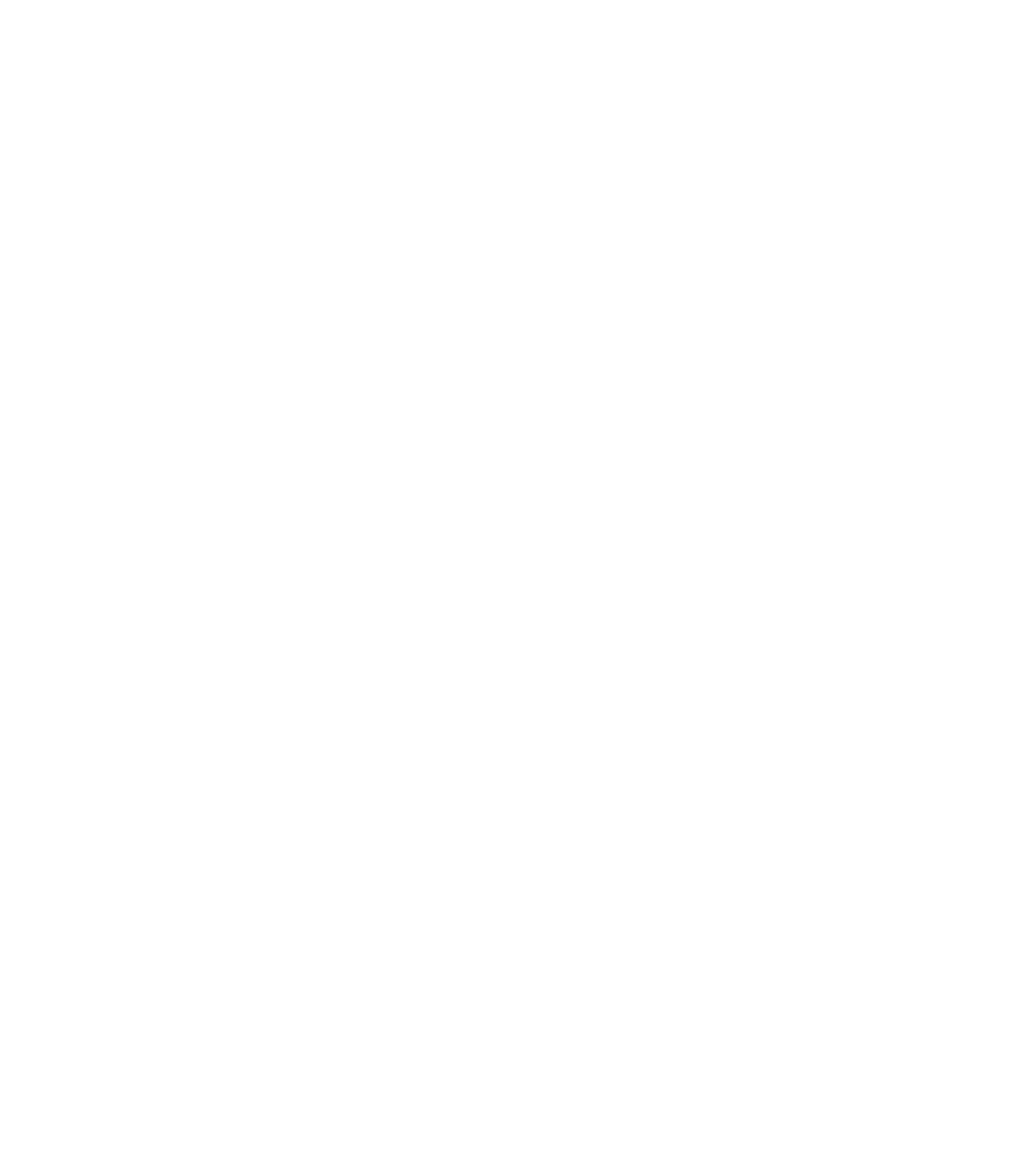
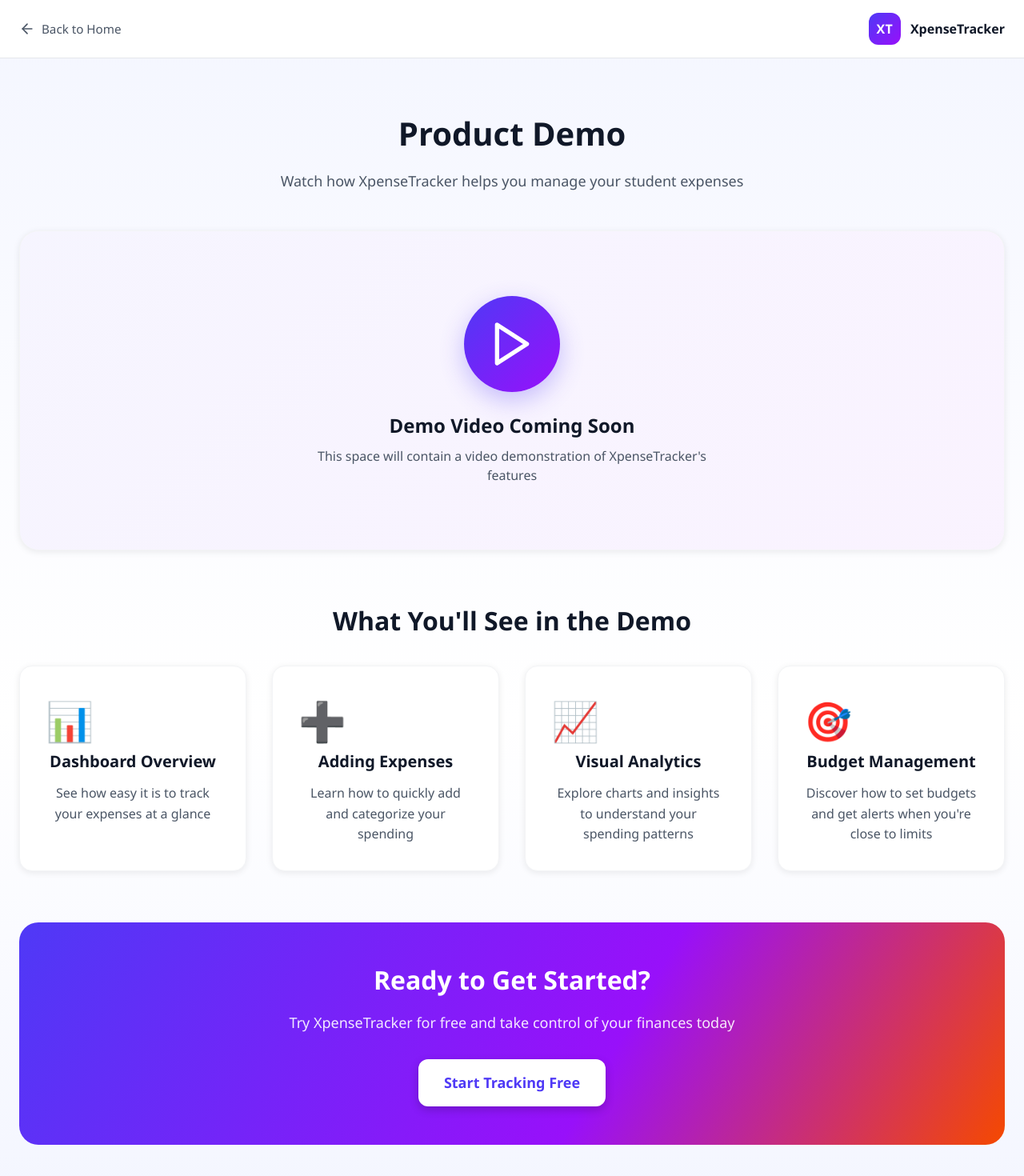
Before and after one commit to nhcrew/landing-page, a React (Vite) app: page /demo in a window 1280 px wide. Before the commit this address had no page. Shown: the top 1470 px of the page at 80% size. Before the commit the page ends 800 px from the top, so only its background shows below. Built offline with nearby package versions, Linux system fonts and the light colour scheme.

Commit message:
fix: top category by amount, add email subscription alert, create demo page

```diff
--- a/src/App.tsx
+++ b/src/App.tsx
@@ -2,6 +2,7 @@
 import { BrowserRouter, Routes, Route } from 'react-router-dom'
 import LandingPage from './pages/LandingPage'
 import Dashboard from './pages/Dashboard'
+import Demo from './pages/Demo'
 import './App.css'
 
 // Legacy type export retained so existing components continue to compile.
@@ -78,6 +79,7 @@
             />
           }
         />
+        <Route path="/demo" element={<Demo />} />
       </Routes>
     </BrowserRouter>
   )
--- a/src/pages/Dashboard.tsx
+++ b/src/pages/Dashboard.tsx
@@ -73,9 +73,20 @@
     {} as Record<string, number>
   )
 
+  // Calculate top category by amount spent, not count
+  const categoryAmounts = expenses
+    .filter((e) => e.type === 'expense')
+    .reduce(
+      (acc, e) => {
+        acc[e.category] = (acc[e.category] || 0) + e.amount
+        return acc
+      },
+      {} as Record<string, number>
+    )
+
   const topCategory =
-    Object.keys(categoryCounts).length > 0
-      ? Object.entries(categoryCounts).sort((a, b) => b[1] - a[1])[0][0]
+    Object.keys(categoryAmounts).length > 0
+      ? Object.entries(categoryAmounts).sort((a, b) => b[1] - a[1])[0][0]
       : 'None'
 
   // Check if budget is exceeded when expenses change
--- /dev/null
+++ b/src/pages/Demo.css
@@ -0,0 +1,253 @@
+.demo-page {
+  min-height: 100vh;
+  background: linear-gradient(180deg, #f4f6ff 0%, #ffffff 60%, #f4f6ff 100%);
+}
+
+.demo-header {
+  background: #ffffff;
+  border-bottom: 1px solid #e5e7eb;
+  padding: 1rem 0;
+}
+
+.demo-header-content {
+  max-width: 1280px;
+  margin: 0 auto;
+  padding: 0 1.5rem;
+  display: flex;
+  justify-content: space-between;
+  align-items: center;
+}
+
+.back-link {
+  display: flex;
+  align-items: center;
+  gap: 0.5rem;
+  color: #4a5565;
+  text-decoration: none;
+  font-size: 0.95rem;
+  transition: color 0.2s ease;
+}
+
+.back-link:hover {
+  color: #4f39f6;
+}
+
+.demo-header-brand {
+  display: flex;
+  align-items: center;
+  gap: 0.75rem;
+  font-weight: 600;
+  font-size: 1rem;
+  color: #101828;
+}
+
+.brand-icon {
+  width: 40px;
+  height: 40px;
+  border-radius: 12px;
+  background: linear-gradient(135deg, #4f39f6, #9810fa);
+  display: grid;
+  place-items: center;
+  color: #fff;
+  font-weight: 600;
+  letter-spacing: 0.02em;
+}
+
+.demo-main {
+  padding: 4rem 0;
+}
+
+.demo-container {
+  max-width: 1280px;
+  margin: 0 auto;
+  padding: 0 1.5rem;
+}
+
+.demo-header-section {
+  text-align: center;
+  margin-bottom: 3rem;
+}
+
+.demo-header-section h1 {
+  font-size: 2.5rem;
+  font-weight: 600;
+  color: #101828;
+  margin: 0 0 1rem 0;
+}
+
+.demo-subtitle {
+  font-size: 1.125rem;
+  color: #4a5565;
+  margin: 0;
+}
+
+.demo-video-placeholder {
+  background: #ffffff;
+  border-radius: 24px;
+  padding: 4rem 2rem;
+  box-shadow: 0 2px 8px rgba(0, 0, 0, 0.08);
+  border: 1px solid #f3f4f6;
+  margin-bottom: 4rem;
+  display: flex;
+  flex-direction: column;
+  align-items: center;
+  justify-content: center;
+  min-height: 400px;
+  position: relative;
+  overflow: hidden;
+}
+
+.demo-video-placeholder::before {
+  content: '';
+  position: absolute;
+  inset: 0;
+  background: linear-gradient(135deg, rgba(79, 57, 246, 0.05), rgba(152, 16, 250, 0.05));
+  z-index: 0;
+}
+
+.video-icon {
+  position: relative;
+  z-index: 1;
+  width: 120px;
+  height: 120px;
+  border-radius: 50%;
+  background: linear-gradient(135deg, #4f39f6, #9810fa);
+  display: flex;
+  align-items: center;
+  justify-content: center;
+  color: #ffffff;
+  margin-bottom: 1.5rem;
+  box-shadow: 0 10px 30px rgba(79, 57, 246, 0.3);
+}
+
+.placeholder-text {
+  position: relative;
+  z-index: 1;
+  font-size: 1.5rem;
+  font-weight: 600;
+  color: #101828;
+  margin: 0 0 0.5rem 0;
+}
+
+.placeholder-subtext {
+  position: relative;
+  z-index: 1;
+  font-size: 1rem;
+  color: #4a5565;
+  margin: 0;
+  text-align: center;
+  max-width: 500px;
+}
+
+.demo-features {
+  margin-bottom: 4rem;
+}
+
+.demo-features h2 {
+  font-size: 2rem;
+  font-weight: 600;
+  color: #101828;
+  text-align: center;
+  margin: 0 0 2rem 0;
+}
+
+.features-grid {
+  display: grid;
+  grid-template-columns: repeat(auto-fit, minmax(250px, 1fr));
+  gap: 2rem;
+}
+
+.feature-item {
+  background: #ffffff;
+  border-radius: 16px;
+  padding: 2rem;
+  box-shadow: 0 2px 8px rgba(0, 0, 0, 0.08);
+  border: 1px solid #f3f4f6;
+  text-align: center;
+}
+
+.feature-icon {
+  font-size: 3rem;
+  margin-bottom: 1rem;
+}
+
+.feature-item h3 {
+  font-size: 1.25rem;
+  font-weight: 600;
+  color: #101828;
+  margin: 0 0 0.75rem 0;
+}
+
+.feature-item p {
+  color: #4a5565;
+  margin: 0;
+  line-height: 1.6;
+}
+
+.demo-cta {
+  background: linear-gradient(120deg, #4f39f6, #9810fa 60%, #f54900);
+  border-radius: 24px;
+  padding: 3rem 2rem;
+  text-align: center;
+  color: #ffffff;
+}
+
+.demo-cta h2 {
+  font-size: 2rem;
+  font-weight: 600;
+  margin: 0 0 1rem 0;
+  color: #ffffff;
+}
+
+.demo-cta p {
+  font-size: 1.125rem;
+  margin: 0 0 2rem 0;
+  color: rgba(255, 255, 255, 0.9);
+}
+
+.demo-primary-btn {
+  display: inline-flex;
+  align-items: center;
+  justify-content: center;
+  background: #ffffff;
+  color: #4f39f6;
+  border: none;
+  border-radius: 12px;
+  padding: 1rem 2rem;
+  font-weight: 600;
+  font-size: 1.125rem;
+  text-decoration: none;
+  cursor: pointer;
+  transition: transform 0.2s ease, box-shadow 0.2s ease;
+  box-shadow: 0 4px 12px rgba(0, 0, 0, 0.2);
+}
+
+.demo-primary-btn:hover {
+  transform: translateY(-2px);
+  box-shadow: 0 6px 20px rgba(0, 0, 0, 0.3);
+}
+
+@media (max-width: 768px) {
+  .demo-header-section h1 {
+    font-size: 2rem;
+  }
+
+  .demo-video-placeholder {
+    min-height: 300px;
+    padding: 3rem 1.5rem;
+  }
+
+  .video-icon {
+    width: 100px;
+    height: 100px;
+  }
+
+  .video-icon svg {
+    width: 48px;
+    height: 48px;
+  }
+
+  .features-grid {
+    grid-template-columns: 1fr;
+  }
+}
--- /dev/null
+++ b/src/pages/Demo.tsx
@@ -0,0 +1,79 @@
+import { Link } from 'react-router-dom'
+import { ArrowLeft, Play } from 'lucide-react'
+import './Demo.css'
+
+const Demo = () => {
+  return (
+    <div className="demo-page">
+      <header className="demo-header">
+        <div className="demo-header-content">
+          <Link to="/" className="back-link">
+            <ArrowLeft size={20} />
+            Back to Home
+          </Link>
+          <div className="demo-header-brand">
+            <span className="brand-icon">XT</span>
+            <span>XpenseTracker</span>
+          </div>
+        </div>
+      </header>
+
+      <main className="demo-main">
+        <div className="demo-container">
+          <div className="demo-header-section">
+            <h1>Product Demo</h1>
+            <p className="demo-subtitle">
+              Watch how XpenseTracker helps you manage your student expenses
+            </p>
+          </div>
+
+          <div className="demo-video-placeholder">
+            <div className="video-icon">
+              <Play size={64} />
+            </div>
+            <p className="placeholder-text">Demo Video Coming Soon</p>
+            <p className="placeholder-subtext">
+              This space will contain a video demonstration of XpenseTracker's features
+            </p>
+          </div>
+
+          <div className="demo-features">
+            <h2>What You'll See in the Demo</h2>
+            <div className="features-grid">
+              <div className="feature-item">
+                <div className="feature-icon">📊</div>
+                <h3>Dashboard Overview</h3>
+                <p>See how easy it is to track your expenses at a glance</p>
+              </div>
+              <div className="feature-item">
+                <div className="feature-icon">➕</div>
+                <h3>Adding Expenses</h3>
+                <p>Learn how to quickly add and categorize your spending</p>
+              </div>
+              <div className="feature-item">
+                <div className="feature-icon">📈</div>
+                <h3>Visual Analytics</h3>
+                <p>Explore charts and insights to understand your spending patterns</p>
+              </div>
+              <div className="feature-item">
+                <div className="feature-icon">🎯</div>
+                <h3>Budget Management</h3>
+                <p>Discover how to set budgets and get alerts when you're close to limits</p>
+              </div>
+            </div>
+          </div>
+
+          <div className="demo-cta">
+            <h2>Ready to Get Started?</h2>
+            <p>Try XpenseTracker for free and take control of your finances today</p>
+            <Link to="/dashboard" className="demo-primary-btn">
+              Start Tracking Free
+            </Link>
+          </div>
+        </div>
+      </main>
+    </div>
+  )
+}
+
+export default Demo
--- /dev/null
+++ b/src/pages/LandingPage.css
@@ -0,0 +1,69 @@
+.email-alert-overlay {
+  position: fixed;
+  inset: 0;
+  background: rgba(0, 0, 0, 0.5);
+  display: flex;
+  align-items: center;
+  justify-content: center;
+  z-index: 2000;
+  padding: 1rem;
+  animation: fadeIn 0.2s ease;
+}
+
+@keyframes fadeIn {
+  from {
+    opacity: 0;
+  }
+  to {
+    opacity: 1;
+  }
+}
+
+.email-alert {
+  background: #ffffff;
+  border-radius: 16px;
+  padding: 2rem;
+  max-width: 400px;
+  width: 100%;
+  box-shadow: 0 25px 50px -12px rgba(0, 0, 0, 0.5);
+  text-align: center;
+  animation: slideUp 0.3s ease;
+}
+
+@keyframes slideUp {
+  from {
+    transform: translateY(20px);
+    opacity: 0;
+  }
+  to {
+    transform: translateY(0);
+    opacity: 1;
+  }
+}
+
+.email-alert .alert-icon {
+  width: 64px;
+  height: 64px;
+  border-radius: 50%;
+  background: #dcfce7;
+  color: #16a34a;
+  display: flex;
+  align-items: center;
+  justify-content: center;
+  font-size: 2rem;
+  font-weight: 700;
+  margin: 0 auto 1rem;
+}
+
+.email-alert h3 {
+  font-size: 1.5rem;
+  font-weight: 600;
+  color: #101828;
+  margin: 0 0 0.5rem 0;
+}
+
+.email-alert p {
+  color: #4a5565;
+  margin: 0;
+  font-size: 0.95rem;
+}
--- a/src/pages/LandingPage.tsx
+++ b/src/pages/LandingPage.tsx
@@ -1,6 +1,8 @@
+import { useState } from 'react'
 import { useNavigate } from 'react-router-dom'
 import type { JSX } from 'react'
 import '../App.css'
+import './LandingPage.css'
 
 const HERO_IMAGE =
   'https://www.figma.com/api/mcp/asset/d5bad4c8-db95-4301-b8ce-a2cc0d64fd58'
@@ -98,6 +100,8 @@
 
 function LandingPage(): JSX.Element {
   const navigate = useNavigate()
+  const [showEmailAlert, setShowEmailAlert] = useState(false)
+  const [email, setEmail] = useState('')
 
   return (
     <div className="xpense-app">
@@ -140,7 +144,12 @@
                 >
                   Start Tracking Free
                 </button>
-                <button className="ghost-btn">Watch Demo</button>
+                <button
+                  className="ghost-btn"
+                  onClick={() => navigate('/demo')}
+                >
+                  Watch Demo
+                </button>
               </div>
               <div className="hero-stats">
                 <div>
@@ -273,10 +282,27 @@
           <div className="footer-subscribe">
             <h3>Stay Updated</h3>
             <p>Subscribe to our newsletter for tips, updates, and exclusive offers.</p>
-            <form className="subscribe-form">
+            <form
+              className="subscribe-form"
+              onSubmit={(e) => {
+                e.preventDefault()
+                if (email) {
+                  setShowEmailAlert(true)
+                  setEmail('')
+                  setTimeout(() => setShowEmailAlert(false), 3000)
+                }
+              }}
+            >
               <div className="input-group">
                 <span aria-hidden="true">📧</span>
-                <input type="email" placeholder="Enter your email" aria-label="Email address" />
+                <input
+                  type="email"
+                  placeholder="Enter your email"
+                  aria-label="Email address"
+                  value={email}
+                  onChange={(e) => setEmail(e.target.value)}
+                  required
+                />
               </div>
               <button className="primary-btn" type="submit">
                 Subscribe
@@ -300,6 +326,16 @@
           <p>© {new Date().getFullYear()} XpenseTracker. All rights reserved.</p>
         </div>
       </footer>
+
+      {showEmailAlert && (
+        <div className="email-alert-overlay">
+          <div className="email-alert">
+            <div className="alert-icon">✓</div>
+            <h3>Email Subscribed Successfully!</h3>
+            <p>Thank you for subscribing to our newsletter.</p>
+          </div>
+        </div>
+      )}
     </div>
   )
 }
```
